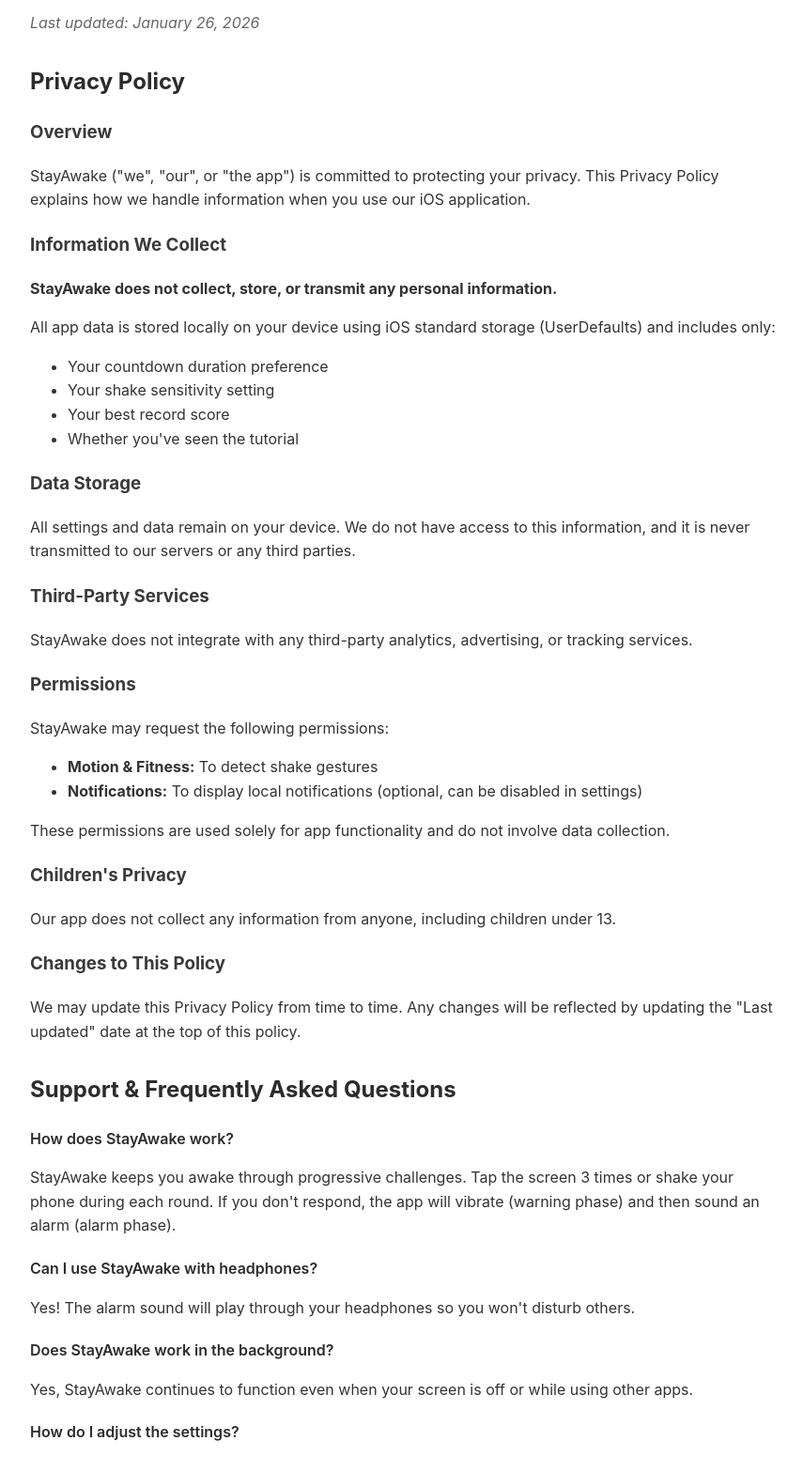
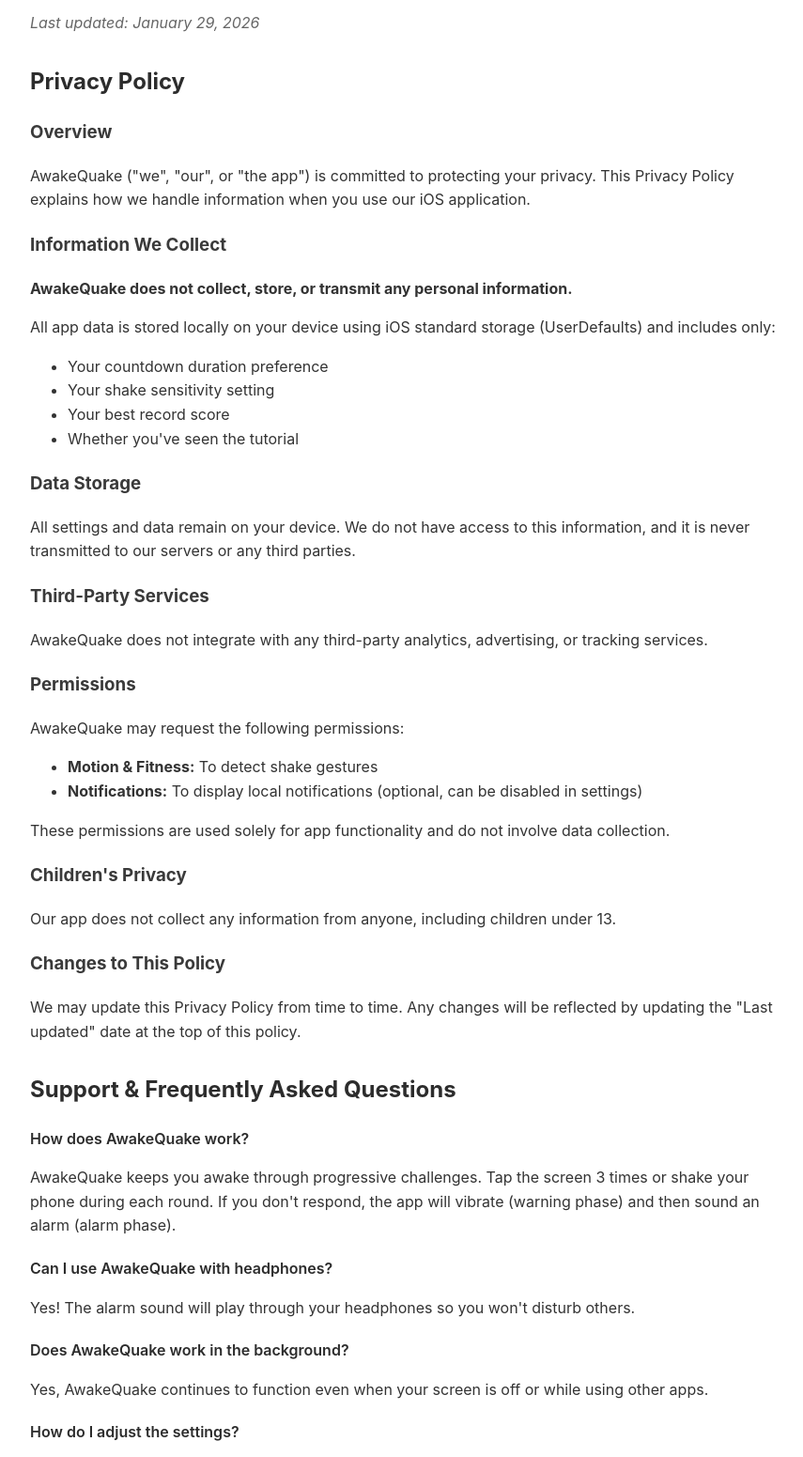
Before and after one commit to fabio90h/wakequake-privacy, a plain HTML site: page index.html in a window 1280 px wide. Shown: the part 102-1653 px from the top of the page at 94% size, without its empty margins (208-1063 px from the left). Drawn offline with Linux system fonts and the light colour scheme.

Commit message:
Update index.html

```diff
--- a/index.html
+++ b/index.html
@@ -3,7 +3,7 @@
 <head>
     <meta charset="UTF-8">
     <meta name="viewport" content="width=device-width, initial-scale=1.0">
-    <title>StayAwake Privacy Policy & Support</title>
+    <title>AwakeQuake Privacy Policy & Support</title>
     <style>
         body {
             font-family: -apple-system, BlinkMacSystemFont, "Segoe UI", Roboto, Arial, sans-serif;
@@ -34,16 +34,16 @@
     </style>
 </head>
 <body>
-    <h1>StayAwake Privacy Policy & Support</h1>
-    <p class="last-updated">Last updated: January 26, 2026</p>
+    <h1>AwakeQuake Privacy Policy & Support</h1>
+    <p class="last-updated">Last updated: January 29, 2026</p>
 
     <h2>Privacy Policy</h2>
 
     <h3>Overview</h3>
-    <p>StayAwake ("we", "our", or "the app") is committed to protecting your privacy. This Privacy Policy explains how we handle information when you use our iOS application.</p>
+    <p>AwakeQuake ("we", "our", or "the app") is committed to protecting your privacy. This Privacy Policy explains how we handle information when you use our iOS application.</p>
 
     <h3>Information We Collect</h3>
-    <p><strong>StayAwake does not collect, store, or transmit any personal information.</strong></p>
+    <p><strong>AwakeQuake does not collect, store, or transmit any personal information.</strong></p>
 
     <p>All app data is stored locally on your device using iOS standard storage (UserDefaults) and includes only:</p>
     <ul>
@@ -57,10 +57,10 @@
     <p>All settings and data remain on your device. We do not have access to this information, and it is never transmitted to our servers or any third parties.</p>
 
     <h3>Third-Party Services</h3>
-    <p>StayAwake does not integrate with any third-party analytics, advertising, or tracking services.</p>
+    <p>AwakeQuake does not integrate with any third-party analytics, advertising, or tracking services.</p>
 
     <h3>Permissions</h3>
-    <p>StayAwake may request the following permissions:</p>
+    <p>AwakeQuake may request the following permissions:</p>
     <ul>
         <li><strong>Motion & Fitness:</strong> To detect shake gestures</li>
         <li><strong>Notifications:</strong> To display local notifications (optional, can be disabled in settings)</li>
@@ -76,18 +76,18 @@
     <h2>Support & Frequently Asked Questions</h2>
 
     <div class="faq-item">
-        <div class="faq-question">How does StayAwake work?</div>
-        <p>StayAwake keeps you awake through progressive challenges. Tap the screen 3 times or shake your phone during each round. If you don't respond, the app will vibrate (warning phase) and then sound an alarm (alarm phase).</p>
+        <div class="faq-question">How does AwakeQuake work?</div>
+        <p>AwakeQuake keeps you awake through progressive challenges. Tap the screen 3 times or shake your phone during each round. If you don't respond, the app will vibrate (warning phase) and then sound an alarm (alarm phase).</p>
     </div>
 
     <div class="faq-item">
-        <div class="faq-question">Can I use StayAwake with headphones?</div>
+        <div class="faq-question">Can I use AwakeQuake with headphones?</div>
         <p>Yes! The alarm sound will play through your headphones so you won't disturb others.</p>
     </div>
 
     <div class="faq-item">
-        <div class="faq-question">Does StayAwake work in the background?</div>
-        <p>Yes, StayAwake continues to function even when your screen is off or while using other apps.</p>
+        <div class="faq-question">Does AwakeQuake work in the background?</div>
+        <p>Yes, AwakeQuake continues to function even when your screen is off or while using other apps.</p>
     </div>
 
     <div class="faq-item">
@@ -128,13 +128,13 @@
         <p>We'd love to hear from you! Please contact us through the App Store:</p>
         <ol>
             <li>Open the <strong>App Store</strong> app on your iPhone</li>
-            <li>Search for <strong>"StayAwake"</strong></li>
+            <li>Search for <strong>"AwakeQuake"</strong></li>
             <li>Scroll down to the <strong>"Ratings & Reviews"</strong> section</li>
             <li>Tap <strong>"App Support"</strong> to contact the developer</li>
         </ol>
         <p>You can also leave a review to share your experience with other users!</p>
         <p style="margin-top: 20px; padding-top: 20px; border-top: 1px solid #ddd; font-size: 0.9em; color: #666;">
-            We typically respond to support requests within 24-48 hours. Thank you for using StayAwake!
+            We typically respond to support requests within 24-48 hours. Thank you for using AwakeQuake!
         </p>
     </div>
 </body>
```
